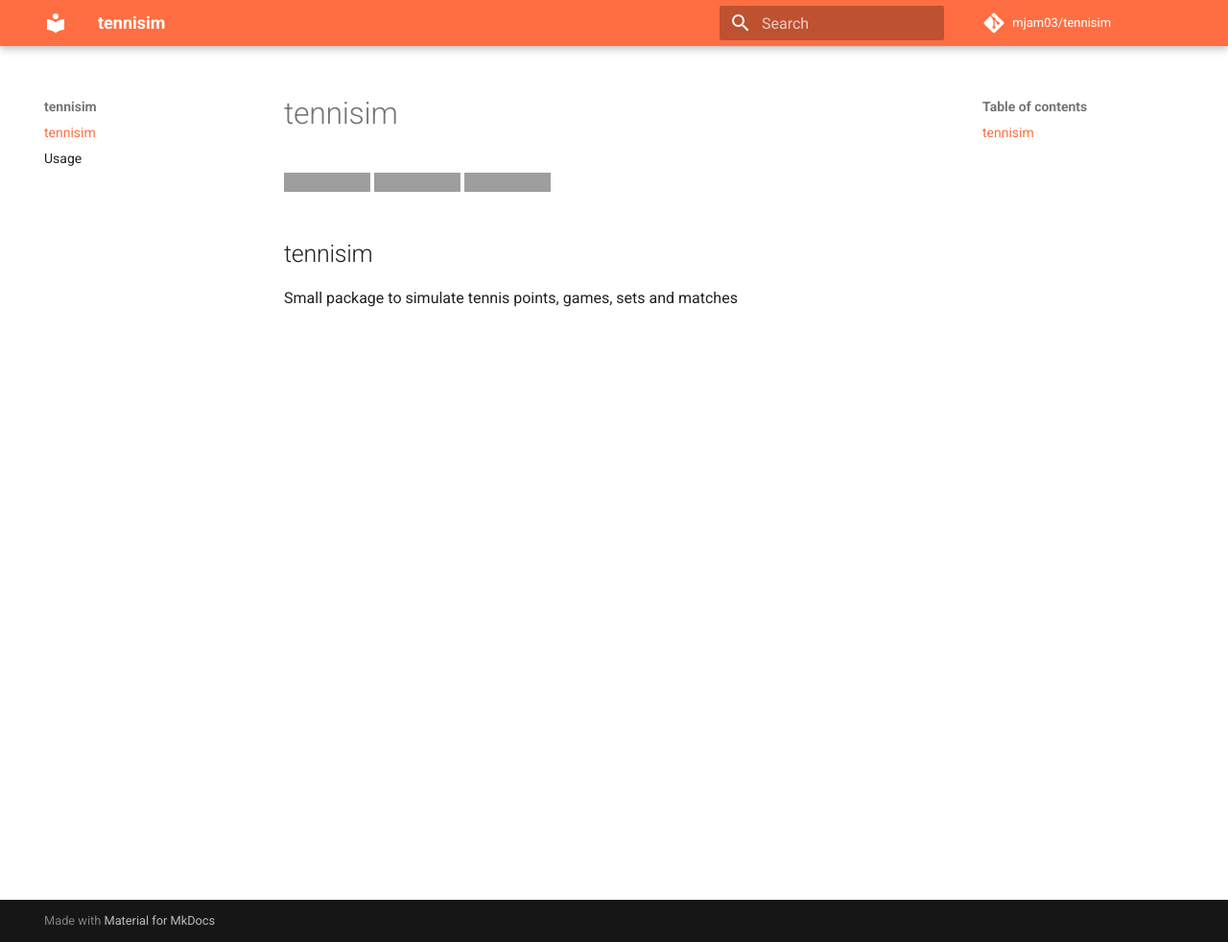
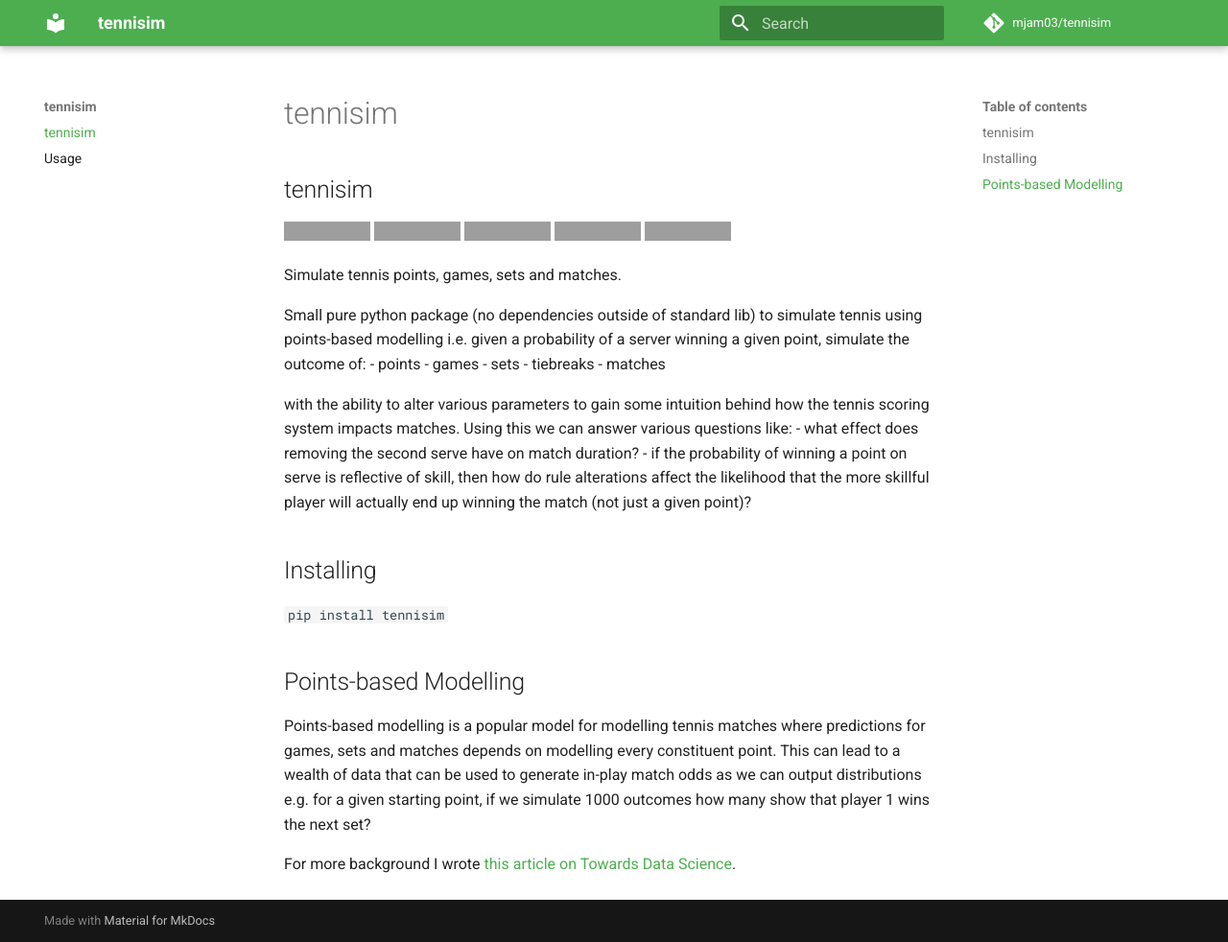
Before and after one commit to mjam03/tennisim, an MkDocs documentation site: the page built from docs/index.md, in a window 1280 px wide and 982 px high. Shown: the whole window at 96% size. Built offline with MkDocs 1.6.1 and Material for MkDocs 9.7.7, drawn with Linux system fonts in a browser that asks for light colours; comment, search, counter and statistics services are not loaded; grey boxes are pictures that could not be loaded.

```diff
--- a/codecov.yml
+++ b/codecov.yml
@@ -1,3 +1,9 @@
+# codecov uses a yml file
+# this isn't necessarily required as codecov uses a default yml anyway
+# see here:
+# https://docs.codecov.com/docs/codecov-yaml#do-i-need-a-codecovyml-file
+# default yml here:
+# https://docs.codecov.com/docs/codecov-yaml#default-yaml
 comment: false
 coverage:
   status:
--- a/docs/index.md
+++ b/docs/index.md
@@ -1,6 +1,30 @@
+# tennisim
+
+[![PyPI version shields.io](https://img.shields.io/pypi/v/tennisim.svg)](https://pypi.org/project/tennisim/)
+[![PyPI pyversions](https://img.shields.io/pypi/pyversions/tennisim.svg)](https://pypi.python.org/pypi/tennisim/)
 [![Actions Status](https://github.com/mjam03/tennisim/workflows/Tests/badge.svg)](https://github.com/mjam03/tennisim/actions)
 [![Actions Status](https://github.com/mjam03/tennisim/workflows/Release/badge.svg)](https://github.com/mjam03/tennisim/actions)
 [![codecov](https://codecov.io/gh/mjam03/tennisim/branch/main/graph/badge.svg?token=948J8ECAQT)](https://codecov.io/gh/mjam03/tennisim)
 
-# tennisim
-Small package to simulate tennis points, games, sets and matches
+Simulate tennis points, games, sets and matches.
+
+Small pure python package (no dependencies outside of standard lib) to simulate tennis using points-based modelling i.e. given a probability of a server winning a given point, simulate the outcome of:
+ - points
+ - games
+ - sets
+ - tiebreaks
+ - matches
+
+with the ability to alter various parameters to gain some intuition behind how the tennis scoring system impacts matches. Using this we can answer various questions like:
+ - what effect does removing the second serve have on match duration?
+ - if the probability of winning a point on serve is reflective of skill, then how do rule alterations affect the likelihood that the more skillful player will actually end up winning the match (not just a given point)?
+
+# Installing
+
+`pip install tennisim`
+
+# Points-based Modelling
+
+Points-based modelling is a popular model for modelling tennis matches where predictions for games, sets and matches depends on modelling every constituent point. This can lead to a wealth of data that can be used to generate in-play match odds as we can output distributions e.g. for a given starting point, if we simulate 1000 outcomes how many show that player 1 wins the next set?
+
+For more background I wrote [this article on Towards Data Science](https://towardsdatascience.com/building-a-tennis-match-simulator-in-python-3add9af6bebe).
--- a/mkdocs.yml
+++ b/mkdocs.yml
@@ -7,8 +7,8 @@ theme:
   features:
     - navigation.instant
   palette:
-    primary: deep orange
-    accent: blue
+    primary: green
+    accent: yellow
 
 nav:
   - tennisim: index.md
```
Also changed, not shown: README.md (+81 -1 lines), docs/usage.md (+42 -2 lines), noxfile.py (+26 -1 lines), pyproject.toml (+15 -11 lines), 4 other files.
